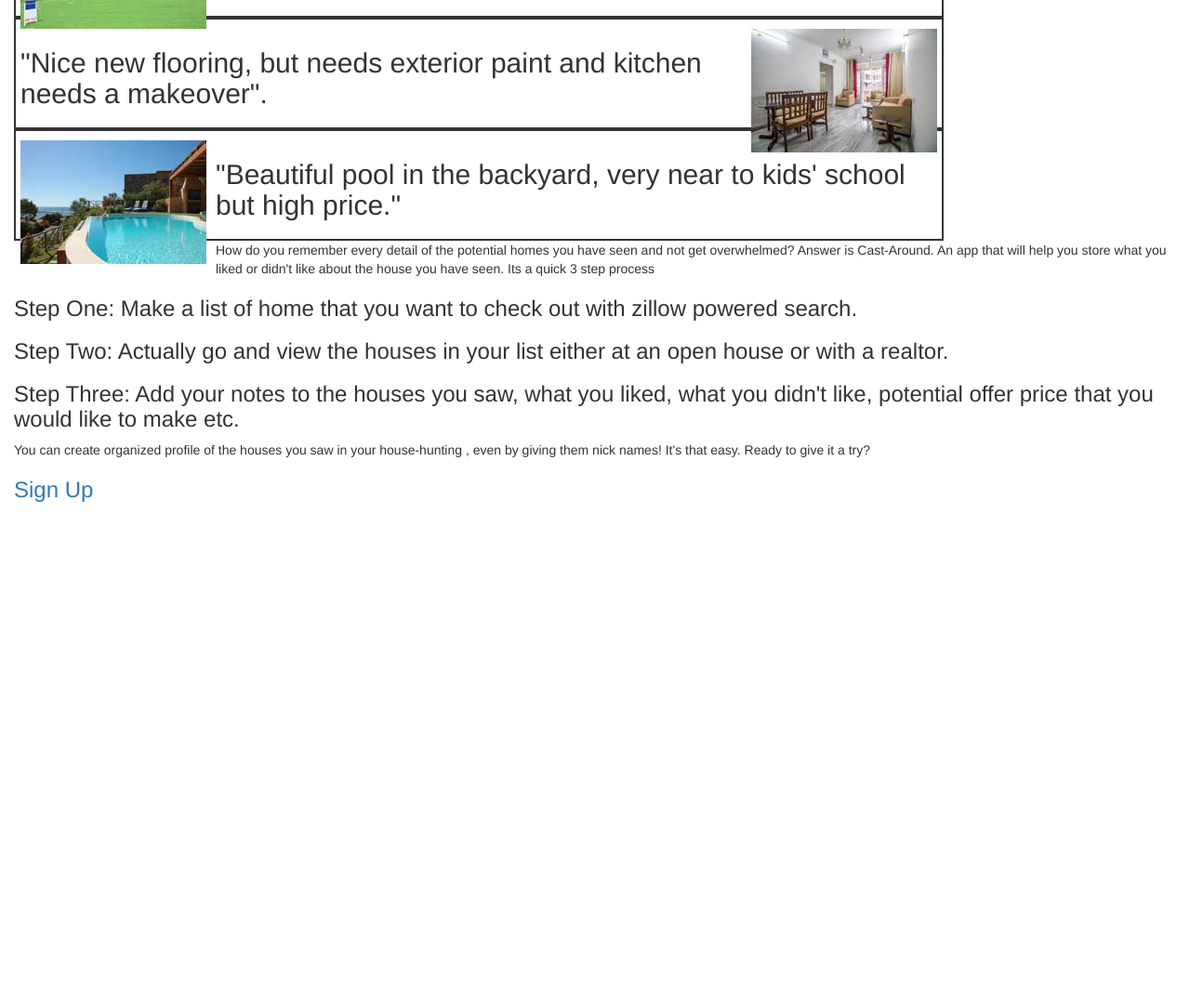
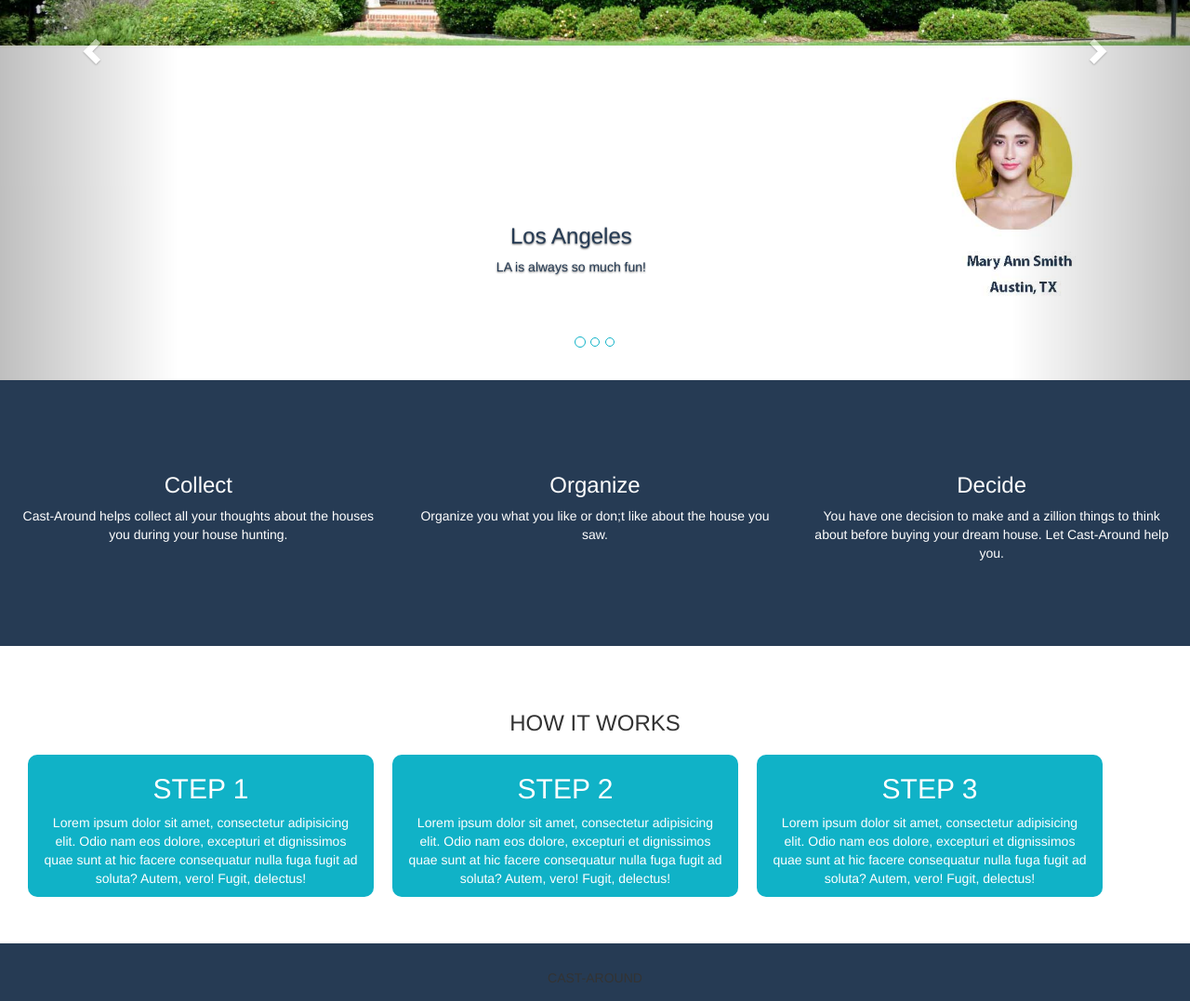
Before and after one commit to preetha5/cast-around, a website: page public/index.html in a window 1280 px wide. Shown: the part 403-1480 px from the top of the page at 93% size. Before the commit the page ends 954 px from the top, so only its background shows below. Drawn offline with nearby package versions, Linux system fonts and the light colour scheme.

Commit message:
added basic bootstrap layout for landing page

```diff
--- a/public/index.css
+++ b/public/index.css
@@ -10,28 +10,102 @@ body{
 
 .clear				{ clear: both; }
 
-/* header{
-    position: relative;
-    margin: 1% 0 6%;
+/* Bootstrap styles override */
+.container-fluid{
+    padding: 0
 }
 
-header .title{
-    display: inline-block;
-} */
+.row{
+    margin:0;
+}
+.navbar{
+ margin-bottom: 0
+}
 
-/* header nav{
-    position: absolute;
-    right:10px;
-    top:0;
-} */
+.navbar-inverse .navbar-brand {
+    color: #fcfcf9;
+}
+.navbar-inverse , footer{
+    background-color: #263b54;;
+    /* border-color: #080808; */
+    border-radius: 0;
+    padding: 20px;
+}
+/* Bootstrap slider overrides */
+.carousel-caption {
+    bottom: 10%;
+}
 
-main{
-    /* grid spec */
-    /* display: grid;
-    grid-template-rows: 150px 150px 150px auto;
-    grid-gap: 10px; */
+.carousel-caption{
+    color: #263b54;
+    width: 56%;
+}
 
+.carousel-indicators li{
+    border-color: #10b2c7;
 }
+/* End bootstrap overrides */
+
+.titleName{
+    font-size: 120%;
+    font-style: italic;
+    color:#10b2c7;
+}
+
+
+/* Feature section */
+.features{
+    background-color: #263b54;
+    padding: 80px 0;
+}
+
+.feature{
+    text-align: center;
+    color: white;
+}
+
+/* End Features */
+
+/* Begin Steps section */
+.steps{
+    margin: 50px auto;
+    padding: 0 20px;
+}
+
+.steps >h3{
+    text-align: center;
+    margin-bottom: 20px;
+}
+
+.step{
+    background-color: #10b2c7;
+    border-radius: 10px;
+    color: white;
+    margin: 0 10px;
+    width: 30%;
+    text-align: center;
+    }
+
+/* End Steps section */
+
+/* Footer */
+footer{
+    text-align: center;
+}
+
+.socialIcons, footer h5{
+    margin-bottom: 20px;
+}
+.socialIcons a{
+    margin: 0 10px;
+}
+
+.socialIcons .fa{
+    font-size: 1em;
+    color:#10b2c7;
+}
+
+
 .home_images{
     border: solid 2px;
     padding: 10px 5px;
@@ -56,13 +130,14 @@ main{
 #fm_login, #fm_signUp{
     display: none;
     width: 60%;
-    background-color: #CADAE9;
+    background-color: #9fc4d1;
     padding: 15px;
     border-radius: 10px;
     position: absolute;
     left: 20%;
-    top: 50%;
-    right: 30%;
+    top: 30%;
+    right: 20%;
+    z-index: 20;
     }
 
 #fm_login fieldset	{ border: 0; }
--- a/public/index.html
+++ b/public/index.html
@@ -7,6 +7,7 @@
     <title>Cast-Around</title>
     <link rel="stylesheet" href="https://maxcdn.bootstrapcdn.com/bootstrap/3.3.7/css/bootstrap.min.css"
         integrity="sha384-BVYiiSIFeK1dGmJRAkycuHAHRg32OmUcww7on3RYdg4Va+PmSTsz/K68vbdEjh4u" crossorigin="anonymous">
+    <link rel="stylesheet" href="https://cdnjs.cloudflare.com/ajax/libs/font-awesome/4.7.0/css/font-awesome.min.css">
     <link rel="stylesheet" href="index.css">
 </head>
 <body>
@@ -17,60 +18,123 @@
                 </div>
                 <ul class="nav navbar-nav navbar-right">
                 <li><a href="#fm_signUp" id="linkSignUp">Sign Up</a></li>
-                <li>Already registered? <a href="#fm_login" id="linkLogIn">Log In </a>here.</li>
+                <span class="navbar-text">Already registered?</span>
+                <li> <a href="#fm_login" id="linkLogIn">Log In </a></li>
                 </ul>
             </div>
             </nav>
     <div class="container-fluid">
-        <div class="row">
-            <header class="col-sm-12 page-header">
-                <div class="title">
-                    <h1>Welcome to Cast-Around</h1>
-                    <p>Your personal assistant to help you find that dream home.</p>
+        <div id="myCarousel" class="carousel slide" data-ride="carousel"
+        data-interval="6000" data-pause=true>
+            <!-- Indicators -->
+            <ol class="carousel-indicators">
+                <li data-target="#myCarousel" data-slide-to="0" class="active"></li>
+                <li data-target="#myCarousel" data-slide-to="1"></li>
+                <li data-target="#myCarousel" data-slide-to="2"></li>
+            </ol>
+
+            <!-- Wrapper for slides -->
+            <div class="carousel-inner">
+
+                <div class="item active">
+                <img src="images/slider-1.jpg" alt="Los Angeles" style="width:100%;">
+                <div class="carousel-caption">
+                    <h3>Los Angeles</h3>
+                    <p>LA is always so much fun!</p>
                 </div>
-                <nav>
-                    <a href="#fm_signUp" id="linkSignUp">Sign Up </a>
-                    <strong>Already registered? <a href="#fm_login" id="linkLogIn">Log In </a>here.</strong>
-                </nav>
-            </header>
                 </div>
-        <main role="main">
-            <div class="home_images">
-                <img src="\images\frontyard.jpg" alt="front yard of a big house">
-                <h2 class="quote">"The house had a beautiful front-yard, but would it fit in our budget ?"</h2>
+
+                <div class="item">
+                <img src="images/slider-1.jpg" alt="Chicago" style="width:100%;">
+                <div class="carousel-caption">
+                    <h3>Chicago</h3>
+                    <p>Thank you, Chicago!</p>
                 </div>
-            <div class="home_images">
-                    <img src="\images\inside_home.jpg" alt="front yard of a big house">
-                    <h2 class="quote">"Nice new flooring, but needs exterior paint and kitchen needs a makeover".</h2>
                 </div>
-            <div class="home_images">
-                    <img src="\images\backyard_pool.jpg" alt="front yard of a big house">
-                    <h2 class="quote">"Beautiful pool in the backyard, very near to kids' school but high price."</h2>
+
+                <div class="item">
+                <img src="images/slider-1.jpg" alt="New York" style="width:100%;">
+                <div class="carousel-caption">
+                    <h3>“I had fallen in love with the outside
+        but looking at my notes in <span class="titleName">Cast-Around</span> I remembered that the
+        total repairs would come up to 40K !”</h3>
+                    <p></p>
                 </div>
-            <section class="intro">
-                <p>How do you remember every detail of the potential homes
-                you have seen and not get overwhelmed? Answer is Cast-Around. An app that will help you
-                store what you liked or didn't like about the house you have seen. Its a quick 3 step process</p>
-                <div>
-                    <h3>Step One: Make a list of home that you want to check out with zillow
-                        powered search.<h3>
                 </div>
-                <div>
-                    <h3>Step Two: Actually go and view the houses in your list either at an open house
-                            or with a realtor.</h3>
+
                 </div>
-                <div>
-                    <h3>Step Three: Add your notes to the houses you saw, what you liked, what you
-                        didn't like, potential offer price that you would like to make etc.
-                    </h3>
+
+            <!-- Left and right controls -->
+            <a class="left carousel-control" href="#myCarousel" data-slide="prev">
+                <span class="glyphicon glyphicon-chevron-left"></span>
+                <span class="sr-only">Previous</span>
+            </a>
+            <a class="right carousel-control" href="#myCarousel" data-slide="next">
+                <span class="glyphicon glyphicon-chevron-right"></span>
+                <span class="sr-only">Next</span>
+            </a>
+            </div> <!--End Carousel -->
+
+    <section class="row features">
+        <div class="col-sm-4 feature">
+            <h3>Collect</h3>
+            <p>Cast-Around helps collect all
+                your thoughts about the houses you
+                during your house hunting.</p>
         </div>
-                <p>You can create organized profile of the houses you saw in your house-hunting , even
-                    by giving them nick names! It's that easy. Ready to give it a try?
+        <div class="col-sm-4 feature">
+            <h3>Organize</h3>
+            <p>Organize you what you like or don;t like about the house
+                you saw.
             </p>
-                <h3><a href="signUp.html">Sign Up</a></h3>
+        </div>
+        <div class="col-sm-4 feature">
+            <h3>Decide</h3>
+            <p>You have one decision to make and a zillion things to think about before
+                buying your dream house. Let Cast-Around help you.
+            </p>
+        </div>
     </section>
-        </main>
+
+    <section class="row steps">
+        <h3>HOW IT WORKS</h3>
+            <div class="col-sm-4 step">
+                <h2>STEP 1</h2>
+                <p>Lorem ipsum dolor sit amet,
+                    consectetur adipisicing elit.
+                    Odio nam eos dolore, excepturi et dignissimos
+                    quae sunt at hic facere consequatur nulla
+                    fuga fugit ad soluta? Autem, vero! Fugit, delectus!</p>
             </div>
+            <div class="col-sm-4 step">
+                <h2>STEP 2</h2>
+                <p>Lorem ipsum dolor sit amet,
+                        consectetur adipisicing elit.
+                        Odio nam eos dolore, excepturi et dignissimos
+                        quae sunt at hic facere consequatur nulla
+                        fuga fugit ad soluta? Autem, vero! Fugit, delectus!</p>
+            </div>
+            <div class="col-sm-4 step">
+                <h2>STEP 3</h2>
+                <p>Lorem ipsum dolor sit amet,
+                        consectetur adipisicing elit.
+                        Odio nam eos dolore, excepturi et dignissimos
+                        quae sunt at hic facere consequatur nulla
+                        fuga fugit ad soluta? Autem, vero! Fugit, delectus!</p>
+            </div>
+    </section>
+
+    <footer>
+        <h5>CAST-AROUND</h5>
+        <div class="socialIcons">
+            <a href="" ><i class="fa fa-github"></i></a>
+            <a href="" ><i class="fa fa-linkedin"></i></a>
+            <a href="" ><i class="fa fa-globe"></i></a>
+        </div>
+        <p>Copyright &copy; 2018 | Cast-Around</p>
+    </footer>
+    </div> <!--End Container-fluid -->
+
 
     <!-- Sign Up Modal Form -->
     <form action="#" method="post" id="fm_signUp">
```
Also changed, not shown: public/images/slider-1.jpg (added). Lines whose indentation alone changed are shown as unchanged.
